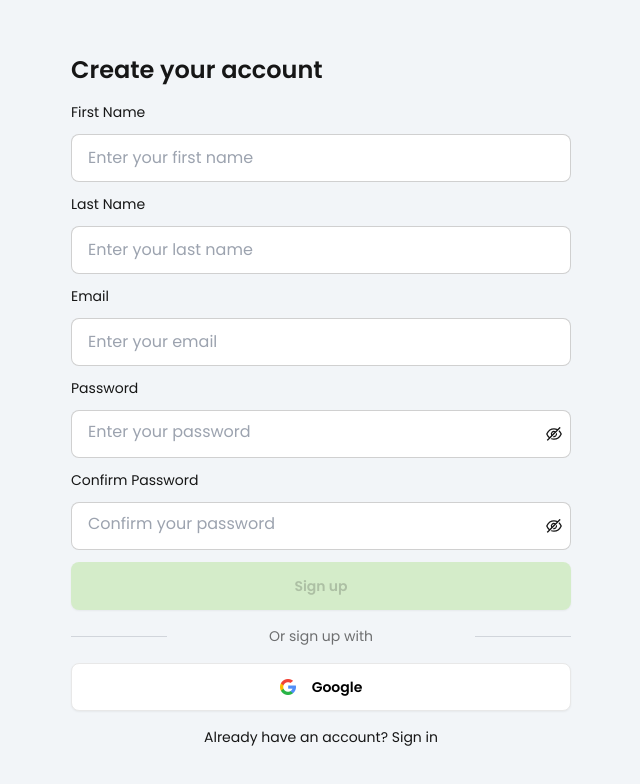
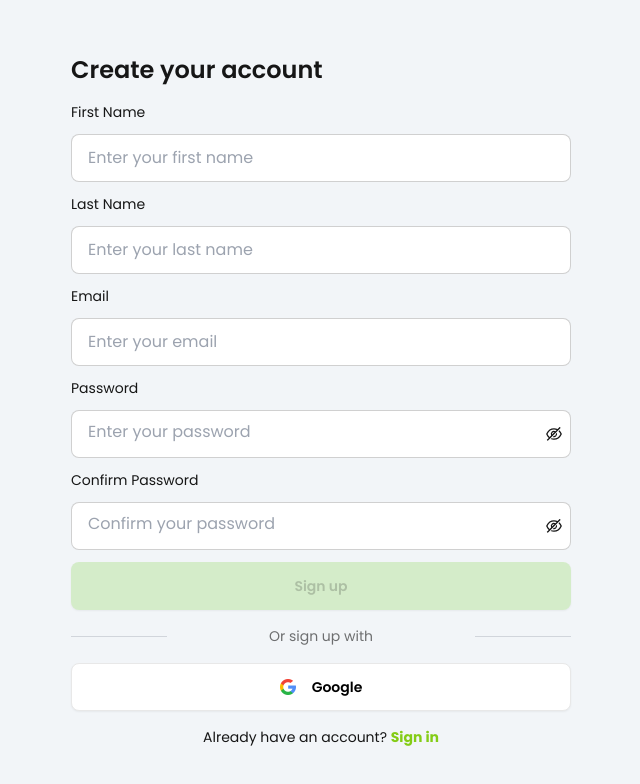
Before and after one commit to ygfest/secure-track-admin, a React (Vite) app in the folder client/: page /sign-up in a window 1280 px wide. Shown: the top 784 px of the page, without its empty margins (319-959 px from the left). Built offline with nearby package versions, Linux system fonts and the light colour scheme.

Commit message:
Add storing to local storage

```diff
--- a/client/src/components/SignUp.jsx
+++ b/client/src/components/SignUp.jsx
@@ -230,7 +230,10 @@ export default function SignUp() {
 
         <p className="text-center text-sm">
           Already have an account?{" "}
-          <Link to="/sign-in" className="text-primary-500">
+          <Link
+            to="/sign-in"
+            className="text-primary-500 text-lime-500 font-bold"
+          >
             Sign in
           </Link>
         </p>
```
